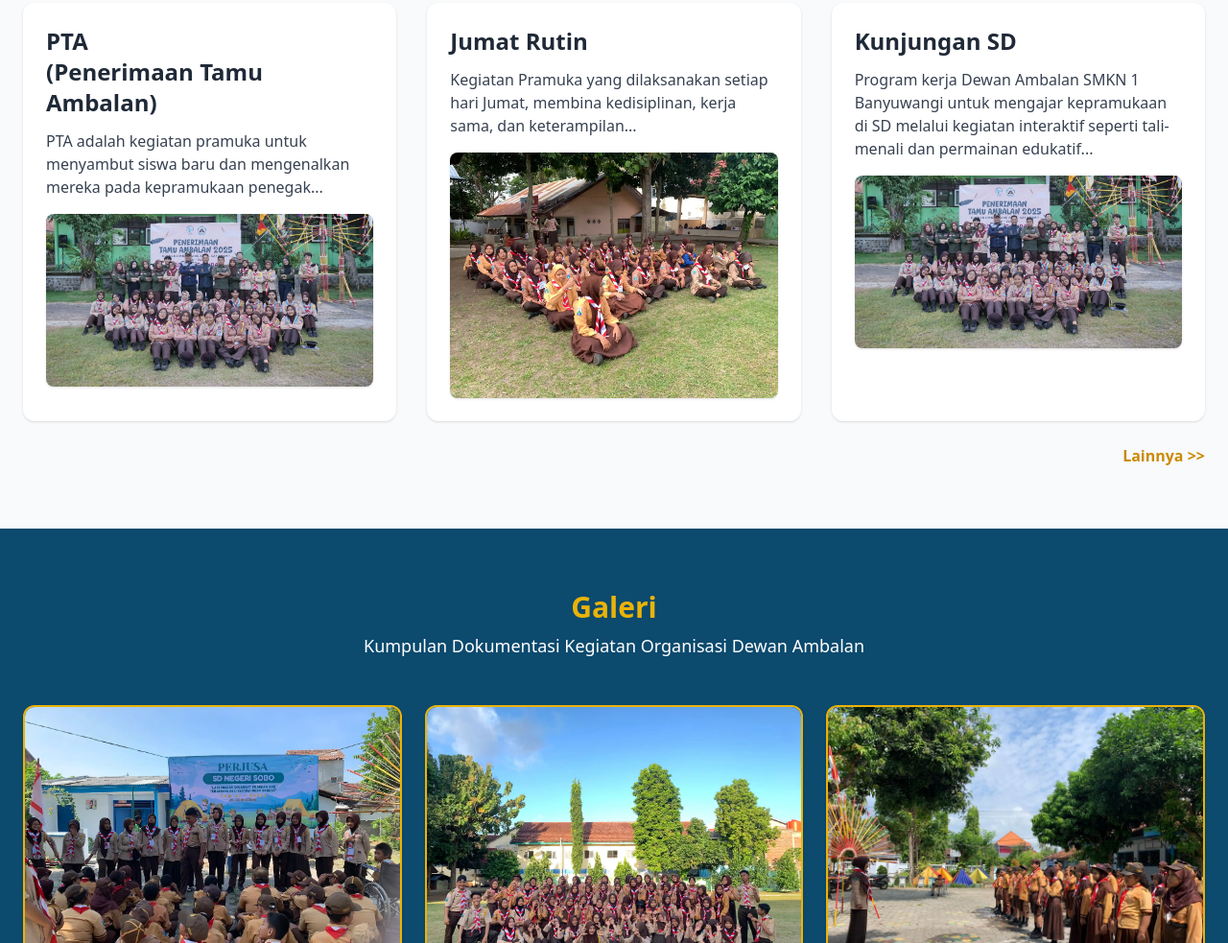
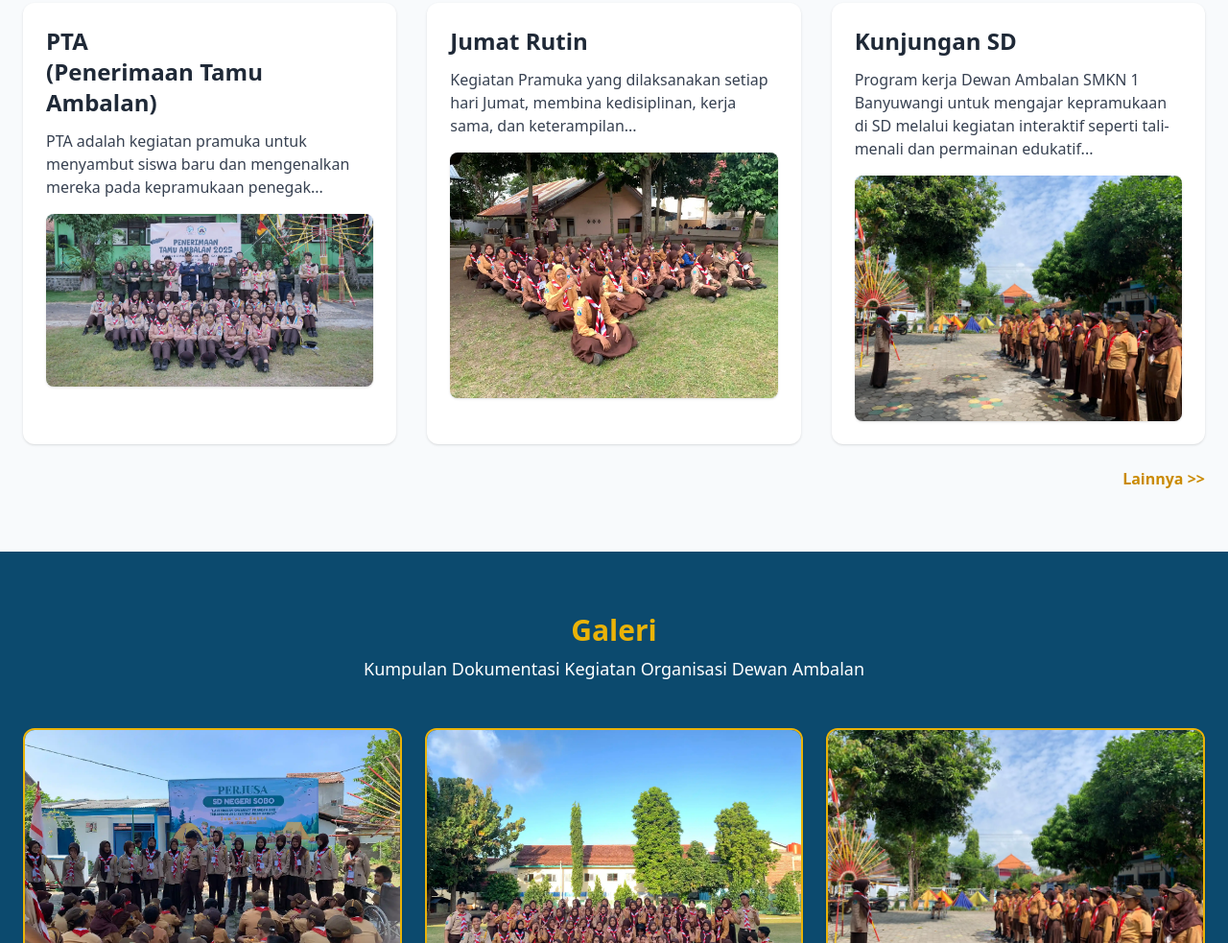
Before and after one commit to bangnocode/da-esemkasa, a plain HTML site: page index.html in a window 1280 px wide. Shown: the part 981-1964 px from the top of the page at 96% size. Drawn offline with nearby package versions, Linux system fonts and the light colour scheme.

Commit message:
hampir fix

```diff
--- a/index.html
+++ b/index.html
@@ -95,7 +95,7 @@
                 <h2 class="text-2xl font-bold mb-3">Kunjungan SD</h2>
                 <p class="mb-4 text-gray-700">Program kerja Dewan Ambalan SMKN 1 Banyuwangi untuk mengajar kepramukaan di SD melalui kegiatan
                     interaktif seperti tali-menali dan permainan edukatif...</p>
-                <img src="./img/galeri/bg-banner_11zon.webp" loading="lazy" alt="" class="w-full rounded-lg shadow">
+                <img src="./img/galeri/1bc3c56e-d437-4d18-abed-ef061397e509_4_11zon.webp" loading="lazy" alt="" class="w-full rounded-lg shadow">
             </div>
         </div>
         <div class="text-end mt-6">
```
